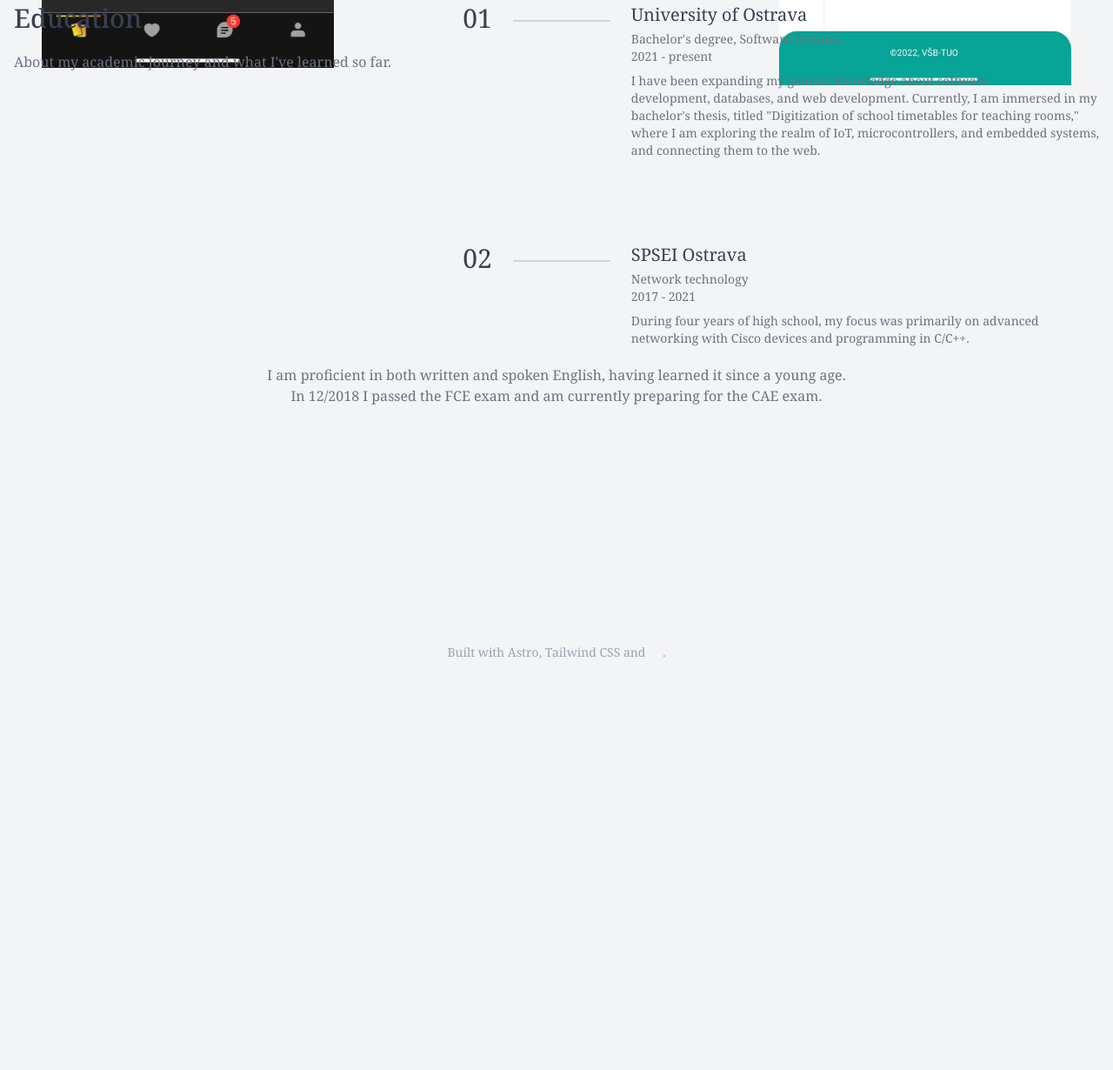
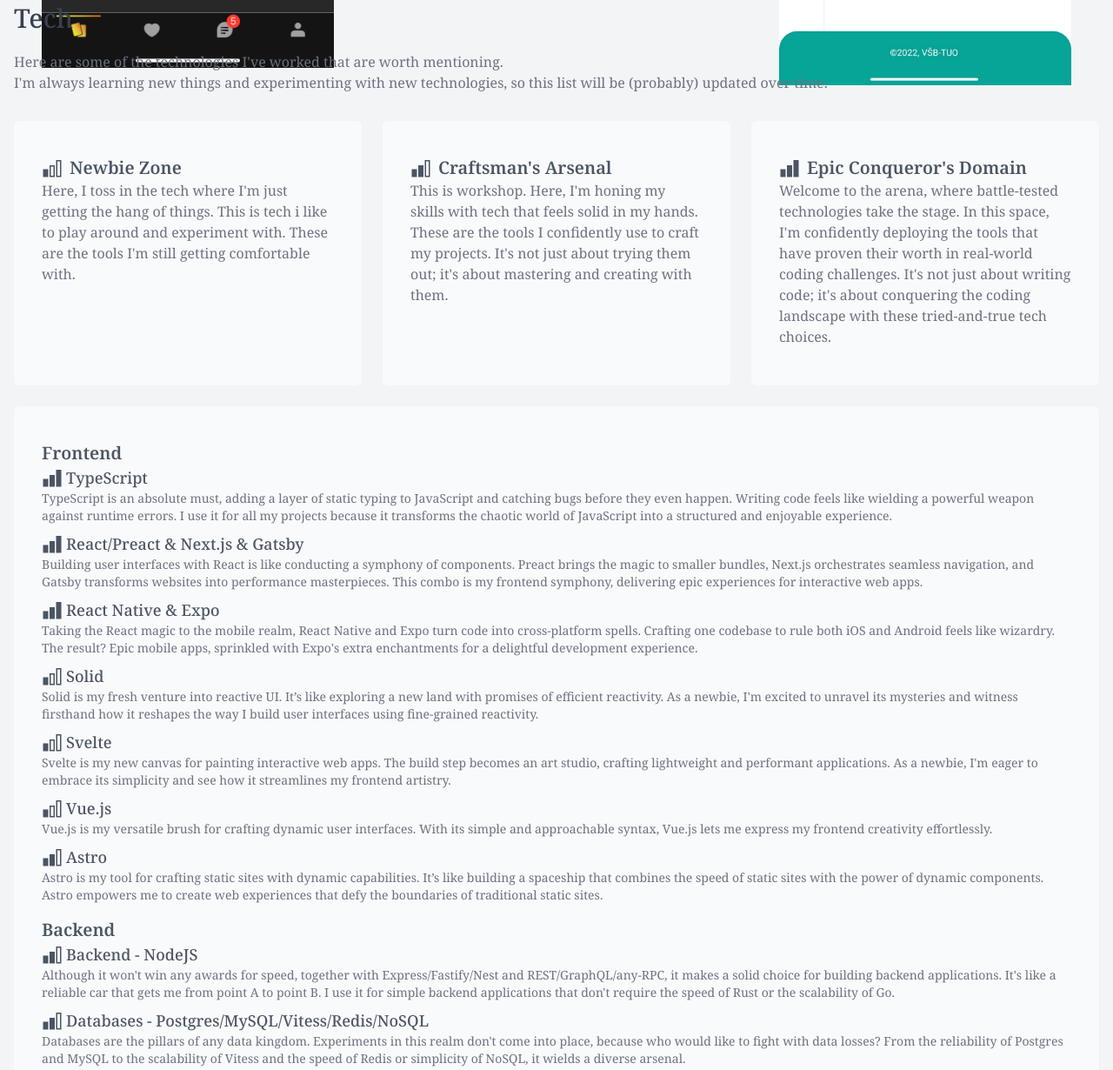
Before and after one commit to TheSoki/TheSoki.github.io, an Astro site: page / in a window 1280 px wide. Shown: the part 3245-4475 px from the top of the page at 87% size. Before the commit the page ends 4069 px from the top, so only its background shows below. Built offline with nearby package versions, Linux system fonts and the light colour scheme; Astro itself is replaced by a stand-in of ours; some icons are missing.

Commit message:
feat: ✨ tech

```diff
--- /dev/null
+++ b/src/components/homepage/Tech.astro
@@ -0,0 +1,154 @@
+---
+import { Icon } from 'astro-icon';
+
+type Skills = {
+  section: string;
+  content: {
+    name: string;
+    level: 'newbie' | 'craftsman' | 'epic';
+    description: string;
+  }[];
+}[];
+
+const skills: Skills = [
+  {
+    section: 'Frontend',
+    content: [
+      {
+        name: 'TypeScript',
+        level: 'epic',
+        description:
+          'TypeScript is an absolute must, adding a layer of static typing to JavaScript and catching bugs before they even happen. Writing code feels like wielding a powerful weapon against runtime errors. I use it for all my projects because it transforms the chaotic world of JavaScript into a structured and enjoyable experience.',
+      },
+      {
+        name: 'React/Preact & Next.js & Gatsby',
+        level: 'epic',
+        description:
+          'Building user interfaces with React is like conducting a symphony of components. Preact brings the magic to smaller bundles, Next.js orchestrates seamless navigation, and Gatsby transforms websites into performance masterpieces. This combo is my frontend symphony, delivering epic experiences for interactive web apps.',
+      },
+      {
+        name: 'React Native & Expo',
+        level: 'epic',
+        description:
+          "Taking the React magic to the mobile realm, React Native and Expo turn code into cross-platform spells. Crafting one codebase to rule both iOS and Android feels like wizardry. The result? Epic mobile apps, sprinkled with Expo's extra enchantments for a delightful development experience.",
+      },
+      {
+        name: 'Solid',
+        level: 'newbie',
+        description:
+          "Solid is my fresh venture into reactive UI. It’s like exploring a new land with promises of efficient reactivity. As a newbie, I'm excited to unravel its mysteries and witness firsthand how it reshapes the way I build user interfaces using fine-grained reactivity.",
+      },
+      {
+        name: 'Svelte',
+        level: 'newbie',
+        description:
+          "Svelte is my new canvas for painting interactive web apps. The build step becomes an art studio, crafting lightweight and performant applications. As a newbie, I'm eager to embrace its simplicity and see how it streamlines my frontend artistry.",
+      },
+      {
+        name: 'Vue.js',
+        level: 'newbie',
+        description:
+          'Vue.js is my versatile brush for crafting dynamic user interfaces. With its simple and approachable syntax, Vue.js lets me express my frontend creativity effortlessly.',
+      },
+      {
+        name: 'Astro',
+        level: 'craftsman',
+        description:
+          'Astro is my tool for crafting static sites with dynamic capabilities. It’s like building a spaceship that combines the speed of static sites with the power of dynamic components. Astro empowers me to create web experiences that defy the boundaries of traditional static sites.',
+      },
+    ],
+  },
+  {
+    section: 'Backend',
+    content: [
+      {
+        name: 'Backend - NodeJS',
+        level: 'craftsman',
+        description:
+          "Although it won't win any awards for speed, together with Express/Fastify/Nest and REST/GraphQL/any-RPC, it makes a solid choice for building backend applications. It's like a reliable car that gets me from point A to point B. I use it for simple backend applications that don't require the speed of Rust or the scalability of Go.",
+      },
+      {
+        name: 'Databases - Postgres/MySQL/Vitess/Redis/NoSQL',
+        level: 'craftsman',
+        description:
+          "Databases are the pillars of any data kingdom. Experiments in this realm don't come into place, because who would like to fight with data losses? From the reliability of Postgres and MySQL to the scalability of Vitess and the speed of Redis or simplicity of NoSQL, it wields a diverse arsenal.",
+      },
+      {
+        name: 'Queues - RabbitMQ/Kafka',
+        level: 'newbie',
+        description:
+          'Queues are like backstage pass to asynchronous processing. RabbitMQ and Kafka orchestrate the flow of tasks behind the scenes, allowing distributed systems more resilience and scalability.',
+      },
+    ],
+  },
+];
+---
+
+<section class="py-10 md:py-16">
+  <div class="container mx-auto max-w-screen-xl px-4">
+    <h2 class="mb-5 text-3xl font-medium text-gray-700 dark:text-gray-200">Tech</h2>
+
+    <p class="text-base font-normal text-gray-500 dark:text-gray-400">
+      Here are some of the technologies I've worked that are worth mentioning.
+    </p>
+    <p class="mb-8 text-base font-normal text-gray-500 dark:text-gray-400">
+      I'm always learning new things and experimenting with new technologies, so this list will be (probably) updated
+      over time.
+    </p>
+
+    <div class="mb-6 grid grid-cols-1 gap-6 md:grid-cols-2 lg:grid-cols-3">
+      <div class="rounded-md bg-gray-50 px-8 py-10 dark:bg-gray-900">
+        <h3 class="flex items-center text-xl font-semibold text-gray-600 dark:text-gray-300">
+          <Icon name="carbon:skill-level-basic" class="mr-2 h-6 w-6" /> Newbie Zone
+        </h3>
+        <p class="mb-1 text-base font-normal text-gray-500 dark:text-gray-400">
+          Here, I toss in the tech where I'm just getting the hang of things. This is tech i like to play around and
+          experiment with. These are the tools I'm still getting comfortable with.
+        </p>
+      </div>
+
+      <div class="rounded-md bg-gray-50 px-8 py-10 dark:bg-gray-900">
+        <h3 class="flex items-center text-xl font-semibold text-gray-600 dark:text-gray-300">
+          <Icon name="carbon:skill-level-intermediate" class="mr-2 h-6 w-6" /> Craftsman's Arsenal
+        </h3>
+        <p class="mb-1 text-base font-normal text-gray-500 dark:text-gray-400">
+          This is workshop. Here, I'm honing my skills with tech that feels solid in my hands. These are the tools I
+          confidently use to craft my projects. It's not just about trying them out; it's about mastering and creating
+          with them.
+        </p>
+      </div>
+
+      <div class="rounded-md bg-gray-50 px-8 py-10 dark:bg-gray-900">
+        <h3 class="flex items-center text-xl font-semibold text-gray-600 dark:text-gray-300">
+          <Icon name="carbon:skill-level-advanced" class="mr-2 h-6 w-6" /> Epic Conqueror's Domain
+        </h3>
+        <p class="mb-1 text-base font-normal text-gray-500 dark:text-gray-400">
+          Welcome to the arena, where battle-tested technologies take the stage. In this space, I'm confidently
+          deploying the tools that have proven their worth in real-world coding challenges. It's not just about writing
+          code; it's about conquering the coding landscape with these tried-and-true tech choices.
+        </p>
+      </div>
+    </div>
+
+    <div class="rounded-md bg-gray-50 px-8 py-10 dark:bg-gray-900">
+      {
+        skills.map(({ section, content }) => (
+          <div class="mb-4">
+            <h3 class="flex items-center text-xl font-semibold text-gray-600 dark:text-gray-300">{section}</h3>
+            {content.map(({ name, level, description }) => (
+              <div class="mb-2">
+                <h3 class="flex items-center text-lg font-medium text-gray-600 dark:text-gray-300">
+                  {level === 'newbie' && <Icon name="carbon:skill-level-basic" class="mr-1 h-6 w-6" />}
+                  {level === 'craftsman' && <Icon name="carbon:skill-level-intermediate" class="mr-1 h-6 w-6" />}
+                  {level === 'epic' && <Icon name="carbon:skill-level-advanced" class="mr-1 h-6 w-6" />}
+                  {name}
+                </h3>
+                <p class="mb-1 text-sm font-normal text-gray-500 dark:text-gray-400">{description}</p>
+              </div>
+            ))}
+          </div>
+        ))
+      }
+    </div>
+  </div>
+</section>
--- a/src/pages/index.astro
+++ b/src/pages/index.astro
@@ -9,6 +9,7 @@
 import { SITE_TITLE, SITE_DESCRIPTION } from '@/consts';
 import Layout from '@/layouts/Layout.astro';
 import Description from '@/components/homepage/Description.astro';
+import Tech from '@/components/homepage/Tech.astro';
 ---
 
 <Layout title={SITE_TITLE} description={SITE_DESCRIPTION}>
@@ -22,6 +23,7 @@
     <Description />
     <Experience />
     <Projects />
+    <Tech />
     <Education />
 
     <Footer />
```
